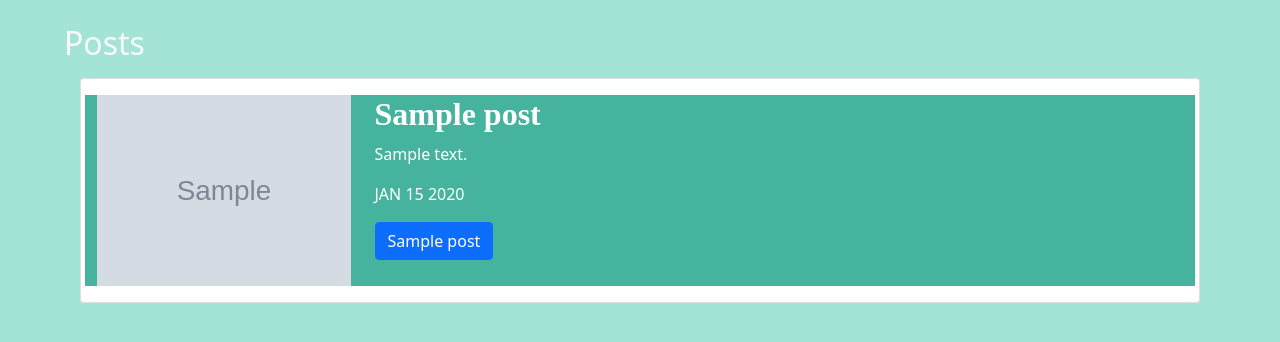
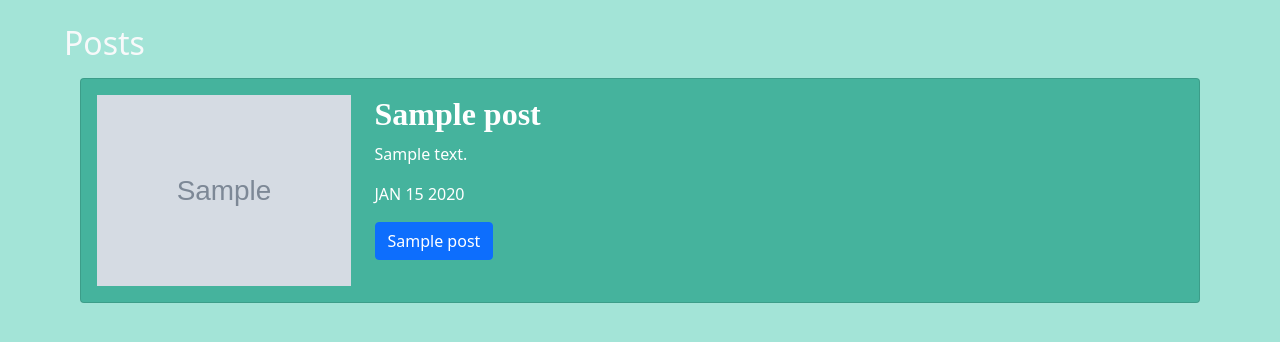
Before and after one commit to Rafa2626/django-porfolio-simple, a Django app: page /blog/ in a window 1280 px wide. Shown: the part 50-392 px from the top of the page. Run offline with Django 5.2, Linux system fonts and the light colour scheme; tables that the repository leaves empty hold one stand-in row (values such as "Sample post"); grey boxes marked "Sample" are stand-in pictures; some libraries are stand-ins or nearby versions.

Commit message:
Little changes! Coming soon :)

```diff
--- a/blog/templates/posts.html
+++ b/blog/templates/posts.html
@@ -8,7 +8,7 @@
 {% for post in posts %}
 
 <div class="p-3">
-    <div class="card card-body bg-green custom-card">
+    <div class="card card-body custom-card">
         <div class="row">
             <div class="col-3">
             <img src="{{post.image.url}}" alt="{{post.title}}" class="img-fluid">
--- a/portfolio/static/main.css
+++ b/portfolio/static/main.css
@@ -108,6 +108,7 @@ body {
     width: 100%; /* Establece el ancho al 100% para que se ajuste al contenedor */
     height: 100%; /* Establece la altura al 100% para ocupar toda la altura de la tarjeta */
     max-height: 245px;
+    min-height: 245px;
     object-fit: cover; /* Ajusta la imagen para cubrir la tarjeta sin deformarla */
 }
 
@@ -118,6 +119,11 @@ body {
 .custom-card .custom-p-color {
     color: #fff;
 }
+
+.card.card-body.custom-card {
+    background-color: #45B39D;
+}
+
 
 .card-body h2,
 .card-body p {
```
